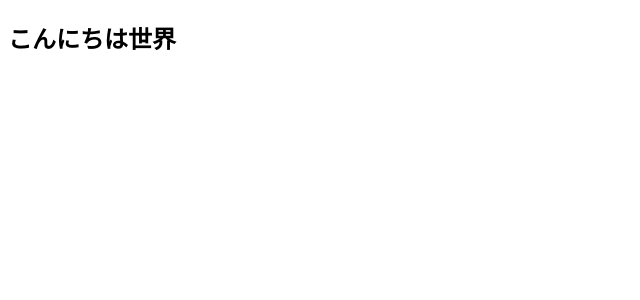
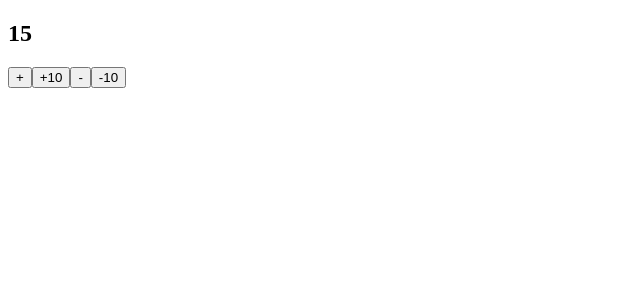
Before and after one commit to ameriken/react-redux-router-study, a React (Create React App) app: page / in a window 1280 px wide. Shown: the top 300 px of the page, without its empty margins (0-640 px from the left). Built offline with nearby package versions, Linux system fonts and the light colour scheme.

Commit message:
[add]part1

```diff
--- a/src/index.js
+++ b/src/index.js
@@ -1,4 +1,39 @@
 import React from "react";
 import { render } from 'react-dom';
 
-render(<h2>こんにちは世界</h2>, document.getElementById('root'))
+
+class H2O extends React.Component {
+    constructor(props) {
+        super(props);
+        this.state = { temp: 15 };
+    }
+
+    render () {
+        return (
+            <div>
+                <h2>{this.state.temp}</h2>
+                <button onClick={this.onPlusClick}>+</button>
+                <button onClick={this.onPlus10Click}>+10</button>
+                <button onClick={this.onMinusClick}>-</button>
+                <button onClick={this.onMinus10Click}>-10</button>
+            </div>
+        )
+    }
+
+    onPlusClick= () => {
+        this.setState({ temp: this.state.temp + 1});
+    }
+
+    onPlus10Click= () => {
+        this.setState({ temp: this.state.temp + 10});
+    }
+
+    onMinusClick= () => {
+        this.setState({ temp: this.state.temp - 1});
+    }
+
+    onMinus10Click= () => {
+        this.setState({ temp: this.state.temp - 10});
+    }
+}
+render(<H2O />, document.getElementById('root'))
```
